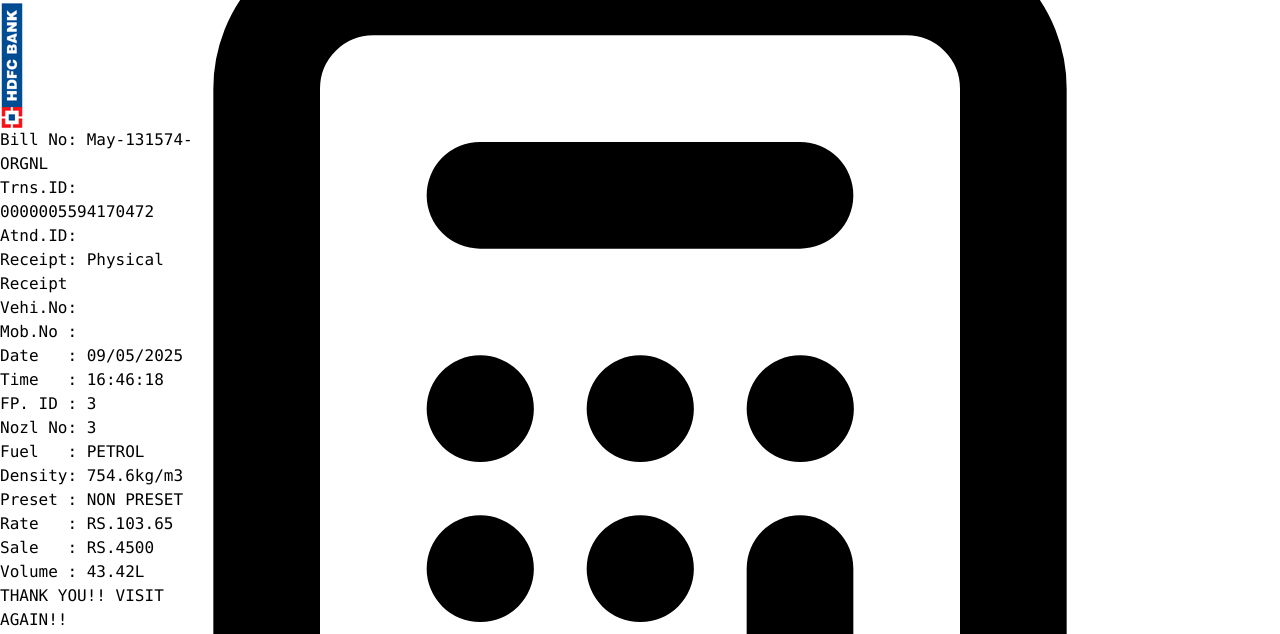
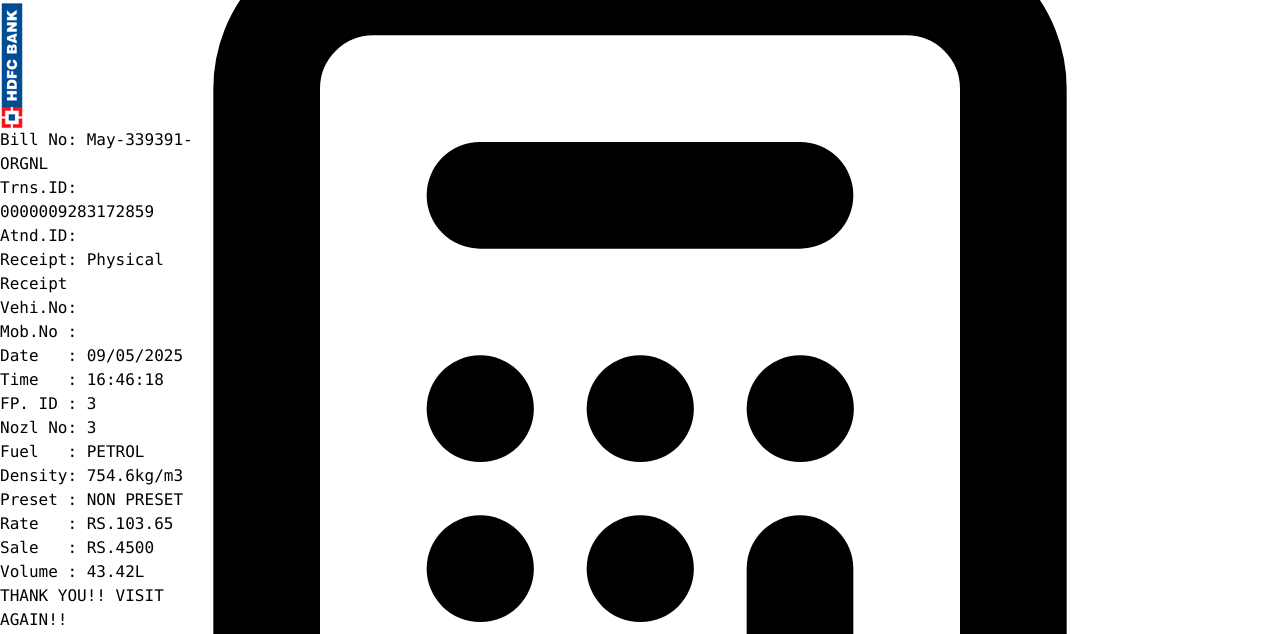
Before and after one commit to PankajPt/ApnaBillGenerator, a React (Vite) app: page /fuel-bill in a window 1280 px wide. Shown: the part 2540-3174 px from the top of the page. Built offline with nearby package versions, Linux system fonts and the light colour scheme.

Commit message:
re-renders fixed for templates

```diff
--- a/package.json
+++ b/package.json
@@ -15,6 +15,7 @@
     "heroicons": "^2.2.0",
     "html2canvas": "^1.4.1",
     "jspdf": "^3.0.1",
+    "lucide-react": "^0.510.0",
     "react": "^19.1.0",
     "react-datepicker": "^8.3.0",
     "react-dom": "^19.1.0",
--- a/src/pages/About.jsx
+++ b/src/pages/About.jsx
@@ -1,4 +1,5 @@
-// AboutPage.jsx
+import { AlertTriangle, ShieldAlert } from 'lucide-react';
+
 export const AboutPage = () => {
   return (
     <div className="min-h-screen bg-gray-900 text-gray-100 p-8">
@@ -42,9 +43,22 @@ export const AboutPage = () => {
             <div className="flex flex-wrap gap-4">
               <span className="px-3 py-1 bg-blue-600 rounded-full text-sm">React 18</span>
               <span className="px-3 py-1 bg-blue-600 rounded-full text-sm">Tailwind CSS</span>
-              <span className="px-3 py-1 bg-blue-600 rounded-full text-sm">TypeScript</span>
-              <span className="px-3 py-1 bg-blue-600 rounded-full text-sm">Node.js</span>
             </div>
+          </div>
+
+          <div className="bg-red-800 p-6 rounded-lg shadow-lg mt-6">
+            <div className="flex items-center mb-4">
+              <ShieldAlert className="w-6 h-6 text-red-200 mr-2" />
+              <h2 className="text-xl font-semibold text-red-200">Responsible Use Disclaimer</h2>
+            </div>
+            <p className="text-red-100 leading-relaxed flex items-start">
+              <AlertTriangle className="w-5 h-5 mr-2 mt-1 text-yellow-200 flex-shrink-0" />
+              This Bill Management System is intended solely for legitimate and lawful business operations.
+              Any misuse, including the generation of fraudulent or misleading invoices, is strictly prohibited and
+              may lead to legal consequences. Users are responsible for ensuring all generated content complies
+              with applicable laws and ethical standards. By using this tool, you agree to use it responsibly
+              and at your own risk.
+            </p>
           </div>
         </div>
       </div>
--- a/src/templates/ReceiptTemplate.jsx
+++ b/src/templates/ReceiptTemplate.jsx
@@ -1,34 +1,45 @@
-import React from 'react';
+import React, { useState, useEffect } from 'react';
 
 const ReceiptTemplate = ({
-  name="ABC Petroleum HPCL Dealer",
-  address="PLOT NO.14, SECTOR 21, CBD BELAPUR",
-  dateTime=Date.now(),
-  vehicleNum="NotEntered",
-  mobNum="NotEntered",
-  FPID="3",
-  NOZZID="3",
-  fuel="PETROL",
-  density="754.6kg/m3",
-  rate="103.65",
-  sale="4500",
-  logo="hp"}) => {
+  name = "ABC Petroleum HPCL Dealer",
+  address = "PLOT NO.14, SECTOR 21, CBD BELAPUR",
+  dateTime = Date.now(),
+  vehicleNum = "NotEntered",
+  mobNum = "NotEntered",
+  FPID = "3",
+  NOZZID = "3",
+  fuel = "PETROL",
+  density = "754.6kg/m3",
+  rate = "103.65",
+  sale = "4500",
+  logo = "hp"
+}) => {
+  const [billNo, setBillNo] = useState("");
+  const [transactionId, setTransactionId] = useState("");
 
+  const selectLogo = {
+    hp: '/hp.png',
+    bp: '/bp.png',
+    io: '/io.png'
+  };
+
+  useEffect(() => {
     const generateDigitId = (length) => {
       const min = Math.pow(10, length - 1);
       const max = Math.pow(10, length) - 1;
       return Math.floor(min + Math.random() * (max - min + 1)).toString();
     };
 
-  const selectLogo = {
-    hp: '/hp.png',
-    bp: '/bp.png',
-    io: '/io.png'
-  }
-
-  const transactionId = generateDigitId(10);
     const date = new Date(dateTime);
     const getMonth = date.toLocaleString('default', { month: 'long' });
+    const bill = getMonth + generateDigitId(6).padStart(7, "-") + "-ORGNL";
+    const transId = generateDigitId(10).padStart(16, "0");
+
+    setBillNo(bill);
+    setTransactionId(transId);
+  }, [dateTime]);
+
+  const date = new Date(dateTime);
   const year = date.getFullYear();
   const month = String(date.getMonth() + 1).padStart(2, '0');
   const day = String(date.getDate()).padStart(2, '0');
@@ -41,10 +52,9 @@ const ReceiptTemplate = ({
   }).replace(",", "");
   const volume = (parseFloat(sale) / parseFloat(rate))?.toFixed(2);
 
-  // Data rows configuration
   const rows = [
-    { label: "Bill No", value: getMonth + generateDigitId(6).padStart(7, "-") + "-ORGNL" },
-    { label: "Trns.ID", value: transactionId.padStart(16, 0) },
+    { label: "Bill No", value: billNo },
+    { label: "Trns.ID", value: transactionId },
     { label: "Atnd.ID", value: "" },
     { label: "Receipt", value: "Physical Receipt" },
     { label: "Vehi.No", value: vehicleNum },
@@ -61,33 +71,22 @@ const ReceiptTemplate = ({
     { label: "Volume", value: `${volume}L` }
   ];
 
-    // Calculate maximum label length
   const maxLabelLength = Math.max(...rows.map(row => row.label.length));
-
-  // Pad labels so ':' aligns
-  const paddedRows = rows.map(row => {
-    const paddedLabel = row.label.padEnd(maxLabelLength, ' ');
-    return {
+  const paddedRows = rows.map(row => ({
     ...row,
-      paddedLabel
-    };
-  });
+    paddedLabel: row.label.padEnd(maxLabelLength, ' ')
+  }));
 
   return (
-    <div
-      className="relative bg-white-900 p-0 overflow-hidden"
+    <div className="relative bg-white-900 p-0 overflow-hidden"
       style={{
         width: '60mm',
         height: '165mm',
         fontFamily: 'Consolas, monospace',
-      }}
-    >
-      {/* Main content container */}
+      }}>
       <div className="relative h-full p-0 flex flex-col">
-        {/* Top padding */}
         <div className="pt-[5mm]"></div>
 
-        {/* Logo section - centered */}
         <div className="flex justify-center">
           <img
             src={selectLogo[logo]}
@@ -96,13 +95,12 @@ const ReceiptTemplate = ({
             style={{ maxWidth: '45%' }}
           />
         </div>
-          <div className="relative z-10 px-[5mm] pt-[5mm] text-xs font-mono"
-          style={{ fontFamily: 'Consolas, monospace' }}>
+
+        <div className="relative z-10 px-[5mm] pt-[5mm] text-xs font-mono">
           <div>{name}</div>
           <div>{address.replace(/,/g, ', ').replace(/\s+/g, ' ')}</div>
         </div>
 
-        {/* Right side stripbar logo */}
         <div className="absolute right-[3mm] top-0 bottom-0 w-4 flex justify-center">
           <img
             src="/hdfc.png"
@@ -111,21 +109,16 @@ const ReceiptTemplate = ({
           />
         </div>
 
-        {/* Content with 10mm left padding */}
         <div
           className="relative z-10 px-[5mm] pt-[5mm] text-xs font-mono"
           style={{ whiteSpace: "pre-wrap" }}
         >
-          {rows.map((row, index) => {
-            const maxLabelLength = Math.max(...rows.map(r => r.label.length));
-            const paddedLabel = row.label.padEnd(maxLabelLength, ' ');
-            return (
-              <div key={index}>{`${paddedLabel}: ${row.value}`}</div>
-            );
-          })}
+          {paddedRows.map((row, index) => (
+            <div key={index}>{`${row.paddedLabel}: ${row.value}`}</div>
+          ))}
         </div>
-        <div className="relative z-10 px-[5mm] pt-[5mm] text-xs font-mono"
-          style={{ fontFamily: 'Consolas, monospace' }}>
+
+        <div className="relative z-10 px-[5mm] pt-[5mm] text-xs font-mono">
           <div>THANK YOU!! VISIT AGAIN!!</div>
         </div>
       </div>
--- a/src/templates/TransactionTemplate.jsx
+++ b/src/templates/TransactionTemplate.jsx
@@ -1,12 +1,4 @@
-import React from 'react';
-
-const TransactionTemplate = ({
-  name="ABC Petroleum HPCL Dealer",
-  dateTime=Date.now(),
-  cardNumber="8747",
-  amount="4,500.41",
-  clientBank="ICICI Bank",
-  address="PLOT NO.14, SECTOR 21, CBD BELAPUR"}) => {
+import React, { useEffect, useState } from 'react';
 
 const generateDigitId = (length) => {
   const min = Math.pow(10, length - 1);
@@ -15,22 +7,51 @@ const TransactionTemplate = ({
 };
 
 const generateMidName = (name) => {
-      const formattedString = name
+  return name
     .toLowerCase()
     .split(" ")
     .map(word => word.charAt(0).toUpperCase() + word.slice(1))
     .join("")
     .slice(0, 6);
-      return formattedString
-    }
+};
+
+const TransactionTemplate = ({
+  name = "ABC Petroleum HPCL Dealer",
+  dateTime = Date.now(),
+  cardNumber = "8747",
+  amount = "4,500.41",
+  clientBank = "ICICI Bank",
+  address = "PLOT NO.14, SECTOR 21, CBD BELAPUR"
+}) => {
+  const [transactionId, setTransactionId] = useState('');
+  const [orderId, setOrderId] = useState('');
+  const [bankMid, setBankMid] = useState('');
+  const [bankTid, setBankTid] = useState('');
+  const [serialNum, setSerialNum] = useState('');
+  const [MID, setMID] = useState('');
+  const [TID, setTID] = useState('');
+  const [rrn, setRRN] = useState('');
+  const [authCode, setAuthCode] = useState('');
 
   const date = new Date(dateTime);
   const year = date.getFullYear();
   const month = String(date.getMonth() + 1).padStart(2, '0');
   const day = String(date.getDate()).padStart(2, '0');
+  const formattedDate = `${year}${month}${day}`;
 
-    const formattedDate = `${year}${month}${day}`;
-    const generateRRN = generateDigitId(5);
+  useEffect(() => {
+    const newRRN = generateDigitId(5);
+    setRRN(newRRN);
+
+    setTransactionId(formattedDate + generateDigitId(15) + generateDigitId(12));
+    setOrderId(formattedDate + generateDigitId(7) + newRRN + generateDigitId(8));
+    setBankMid("ZC" + generateDigitId(4));
+    setBankTid(generateDigitId(8));
+    setSerialNum(generateDigitId(10));
+    setMID(generateMidName(name) + generateDigitId(14));
+    setTID(generateDigitId(8));
+    setAuthCode(generateDigitId(6));
+  }, [dateTime]);
 
   const getFullDate = () => {
     const monthName = date.toLocaleString('default', { month: 'long' });
@@ -40,25 +61,23 @@ const TransactionTemplate = ({
       second: '2-digit',
       hour12: true,
     }).replace(",", "");
+    return `${day} ${monthName} ${year}, ${formattedTime}`;
+  };
 
-      return String(`${day} ${monthName} ${year}, ${formattedTime}`)
-    }
-
-    // Data rows configuration
   const rows = [
-      { label: "Txn ID", value: formattedDate + generateDigitId(15) + generateDigitId(12) },
-      { label: "Order ID", value: formattedDate + generateDigitId(7) + generateRRN + generateDigitId(8) },
+    { label: "Txn ID", value: transactionId },
+    { label: "Order ID", value: orderId },
     { label: "Card No", value: cardNumber.padStart(12, "*") },
-      { label: "Bank MID", value: "ZC" + generateDigitId(4) },
-      { label: "Bank TID", value: generateDigitId(8) },
+    { label: "Bank MID", value: bankMid },
+    { label: "Bank TID", value: bankTid },
     { label: "AID", value: "A0000000031010" },
     { label: "Acquiring Bank", value: "HDFC Bank Limited" },
     { label: "Card Type", value: "VISA" },
     { label: "App Label", value: "Visa Debit" },
     { label: "Transaction Type", value: "SALE" },
-      { label: "Serial No", value: generateDigitId(10) },
-      { label: "MID", value: generateMidName(name) + generateDigitId(14) },
-      { label: "TID", value: generateDigitId(8) },
+    { label: "Serial No", value: serialNum },
+    { label: "MID", value: MID },
+    { label: "TID", value: TID },
   ];
 
   return (
@@ -82,7 +101,6 @@ const TransactionTemplate = ({
           />
         </div>
 
-          {/* Address with wrapping */}
         <div className="flex justify-center pt-[1mm]">Payment Successful</div>
         <div className="flex justify-center font-bold">₹{amount}</div>
         <div className="flex justify-center text-xs font-bold">Paid at {name.toUpperCase()}</div>
@@ -97,9 +115,9 @@ const TransactionTemplate = ({
         </div>
         <div className="flex justify-center text-xs">From {clientBank}</div>
         <div className="flex justify-center text-xs">━━━</div>
-          <div className="flex justify-center text-xs font-bold">Auth Code : {generateDigitId(6)}</div>
+        <div className="flex justify-center text-xs font-bold">Auth Code : {authCode}</div>
         <div className="flex justify-center text-xs">{getFullDate()}</div>
-          <div className="flex justify-center text-xs">RRN - {generateRRN.padStart(12, 0)} </div>
+        <div className="flex justify-center text-xs">RRN - {rrn.padStart(12, '0')}</div>
         <div className="relative z-10 px-[3mm] text-xs">━━━━━━━━━━━━━━━━━</div>
         <div className="relative z-10 px-[3mm] text-xs font-bold">Payment Details</div>
 
@@ -124,7 +142,7 @@ const TransactionTemplate = ({
           ))}
         </div>
 
-          {/* Footer text */}
+        {/* Footer */}
         <div className="mt-2 px-[5mm] text-[8px] leading-tight">
           <div className="text-center">
             I agree to pay as per card issuer agreement. Thank You. PIN verified OK. Signature not required
```
Also changed, not shown: 1 other file (tests, documents, lock files or other folders). Lines whose indentation alone changed are shown as unchanged.
